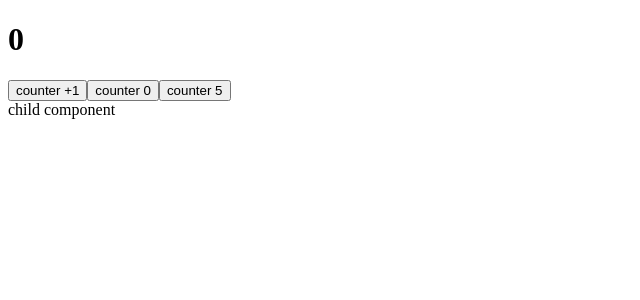
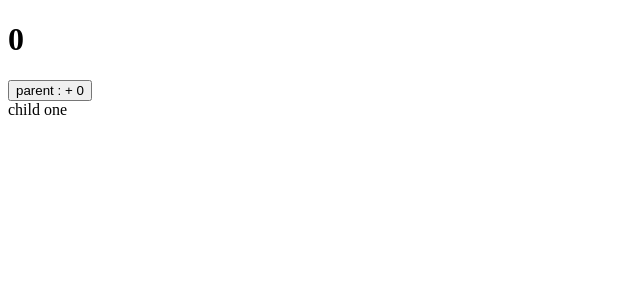
Before and after one commit to ajaydahare/react-render, a React (Create React App) app: page / in a window 1280 px wide. Shown: the top 300 px of the page, without its empty margins (0-640 px from the left). Built offline with nearby package versions, Linux system fonts and the light colour scheme.

Commit message:
optimize re-render

```diff
--- a/src/App.js
+++ b/src/App.js
@@ -1,10 +1,13 @@
 import React from "react";
-import Parent from "./components/parent and child/Parent";
+import ChildOne from "./components/optimization/ChildOne";
+import ParentOne from "./components/optimization/ParentOne";
 
 function App() {
   return (
     <div>
-      <Parent />
+      <ParentOne>
+        <ChildOne />
+      </ParentOne>
     </div>
   );
 }
--- /dev/null
+++ b/src/components/optimization/ChildOne.js
@@ -0,0 +1,8 @@
+import React from "react";
+
+function ChildOne() {
+  console.log("child one render");
+  return <div>child one</div>;
+}
+
+export default ChildOne;
--- /dev/null
+++ b/src/components/optimization/ParentOne.js
@@ -0,0 +1,22 @@
+import React, { useState } from "react";
+
+function ParentOne({ children }) {
+  const [counter, setCounter] = useState(0);
+  console.log("ParentOne render");
+  return (
+    <div>
+      <h1>{counter}</h1>
+      <button onClick={() => setCounter(counter + 1)}>
+        parent : + {counter}
+      </button>
+      {children}
+    </div>
+  );
+}
+
+export default ParentOne;
+
+// in react, when a parent component renders, react will recursively render all of its child components.
+// "unnecessary renders " where the child component goes through the render phase but not the commit phase.
+// we can extact the expensive child component and instead pass it down as props to the parent  component.
+// whenever there is a re-render caused by a change in the state of the parent component , react will optimize the re-render for you  by knowing that the props has to be referencing the same element before and after the render.
```
